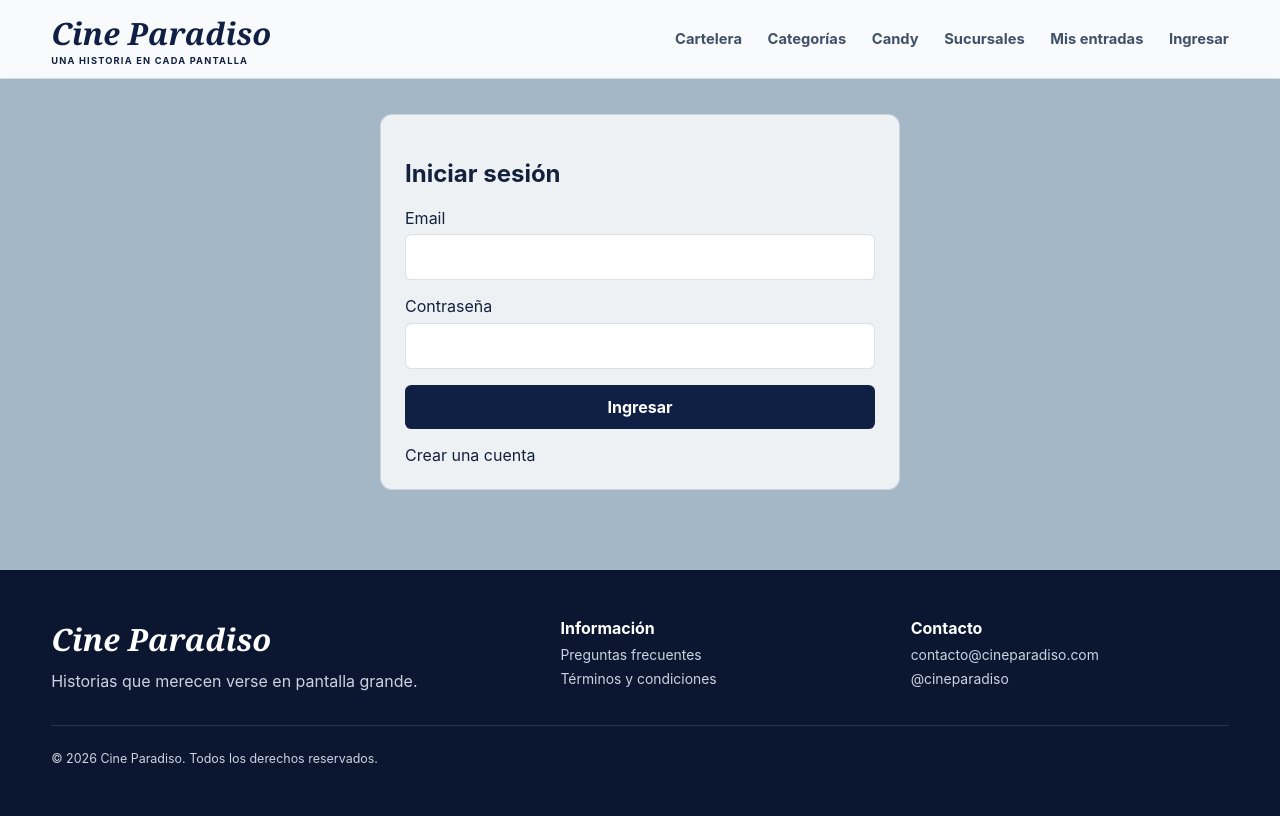
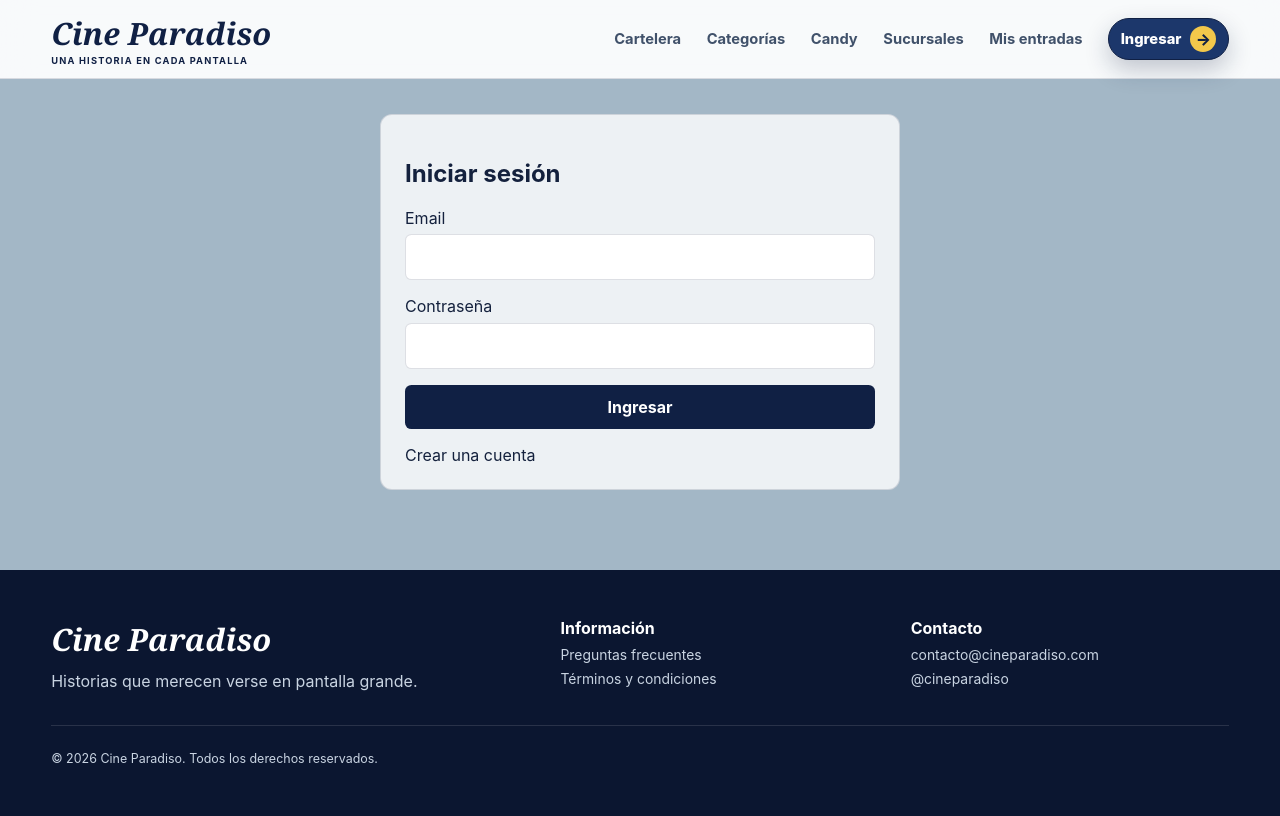
Before and after one commit to Kuperph7/cine-paradiso-web, a Flask app: page /login in a window 1280 px wide. Run offline with Flask 3, Linux system fonts and the light colour scheme; parts of the project's set-up code (start-up, migrations or seed data) failed here and were passed over.

Commit message:
mejora de boton de login

```diff
--- a/app/routes/admin.py
+++ b/app/routes/admin.py
@@ -1,4 +1,5 @@
 from datetime import datetime
+from functools import wraps
 from zoneinfo import ZoneInfo
 
 import requests
--- a/app/routes/auth.py
+++ b/app/routes/auth.py
@@ -152,7 +152,7 @@ def perfil():
     )
 
 @auth_bp.get("/logout")
-def logout():
+def logout_get():
     session.clear()
     return redirect(url_for("cliente.cartelera"))
 
--- a/app/static/css/styles.css
+++ b/app/static/css/styles.css
@@ -116,7 +116,7 @@
       font-size: 0.78rem;
     }
     .main-nav .profile-link {
-      padding: 0.75rem 0;
+      padding: 0.4rem 0.65rem;
     }
     .banner-principal {
       min-height: 470px;
@@ -486,9 +486,82 @@
     transform: scaleX(1);
   }
   .main-nav .profile-link {
-    padding: 0.75rem 0;
-    border: 0;
-    border-radius: 0;
+    display: inline-flex;
+    min-height: 42px;
+    align-items: center;
+    justify-content: center;
+    gap: 0.55rem;
+    padding: 0.42rem 0.72rem;
+    border: 1px solid transparent;
+    border-radius: 999px;
+    box-shadow: 0 8px 20px rgba(11, 22, 48, 0.14);
+    font-weight: 800;
+    transition:
+      background 180ms ease,
+      box-shadow 180ms ease,
+      color 180ms ease,
+      transform 180ms ease;
+  }
+  .main-nav .profile-link::after {
+    display: none;
+  }
+  .main-nav .profile-link:hover {
+    transform: translateY(-2px);
+  }
+  .main-nav .profile-link:focus-visible {
+    outline: 3px solid rgba(243, 200, 75, 0.72);
+    outline-offset: 3px;
+  }
+  .main-nav .profile-link-login {
+    border-color: #102044;
+    background: #102044;
+    color: #ffffff;
+  }
+  .main-nav .profile-link-login:hover,
+  .main-nav .profile-link-login.active {
+    background: #1c376b;
+    box-shadow: 0 10px 24px rgba(16, 32, 68, 0.24);
+    color: #ffffff;
+  }
+  .profile-link-arrow {
+    display: grid;
+    width: 26px;
+    height: 26px;
+    place-items: center;
+    border-radius: 50%;
+    background: #f3c84b;
+    color: #102044;
+    font-size: 1rem;
+    line-height: 1;
+  }
+  .main-nav .profile-link-user {
+    border-color: rgba(169, 121, 0, 0.3);
+    background: #f3c84b;
+    color: #102044;
+  }
+  .main-nav .profile-link-user:hover,
+  .main-nav .profile-link-user.active {
+    background: #ffda65;
+    box-shadow: 0 10px 24px rgba(169, 121, 0, 0.22);
+    color: #102044;
+  }
+  .profile-link-avatar {
+    display: grid;
+    width: 28px;
+    height: 28px;
+    flex: 0 0 28px;
+    place-items: center;
+    border-radius: 50%;
+    background: #102044;
+    color: #ffffff;
+    font-family: Georgia, "Times New Roman", serif;
+    font-size: 0.86rem;
+  }
+  .profile-link-name {
+    max-width: 9rem;
+    overflow: hidden;
+    text-overflow: ellipsis;
+    white-space: nowrap;
   }
   /* ===================== FIN NAVBAR ===================== */
 
--- a/app/templates/base.html
+++ b/app/templates/base.html
@@ -25,9 +25,23 @@
                 <a{% if request.endpoint == 'cliente.sucursales' %} class="active"{% endif %} href="{{ url_for('cliente.sucursales') }}">Sucursales</a>
                 <a href="{{ url_for('cliente.mis_entradas') }}">Mis entradas</a>
                 {% if session.get('usuario') %}
-                <a class="profile-link" href="{{ url_for('auth.perfil') }}">{{ session['usuario']['nombre'] }}</a>
+                {% set nombre_usuario = session['usuario']['nombre'] %}
+                <a
+                    class="profile-link profile-link-user{% if request.endpoint == 'auth.perfil' %} active{% endif %}"
+                    href="{{ url_for('auth.perfil') }}"
+                    aria-label="Abrir perfil de {{ nombre_usuario }}"
+                >
+                    <span class="profile-link-avatar" aria-hidden="true">{{ nombre_usuario[0]|upper }}</span>
+                    <span class="profile-link-name">{{ nombre_usuario }}</span>
+                </a>
                 {% else %}
-                <a class="profile-link" href="{{ url_for('auth.login') }}">Ingresar</a>
+                <a
+                    class="profile-link profile-link-login{% if request.endpoint == 'auth.login' %} active{% endif %}"
+                    href="{{ url_for('auth.login') }}"
+                >
+                    <span>Ingresar</span>
+                    <span class="profile-link-arrow" aria-hidden="true">→</span>
+                </a>
                 {% endif %}
             </nav>
         </div>
```
Also changed, not shown: tests/test_pages.py (+19 -0 lines).
